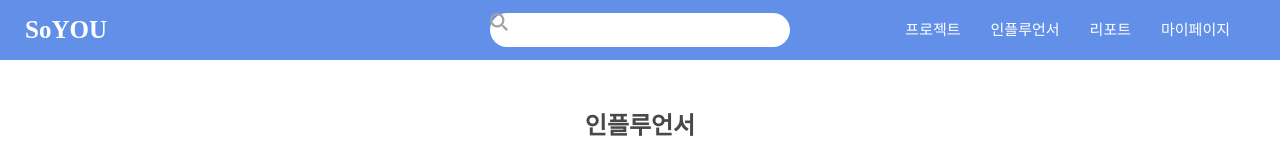
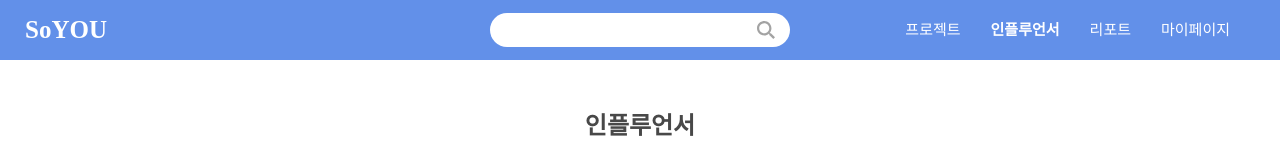
Before and after one commit to ballsona/so-you-front, a Next.js app: page /influencer in a window 1280 px wide. Shown: the top 160 px of the page. Built offline with nearby package versions, Linux system fonts and the light colour scheme; a web font is replaced by a local one.

Commit message:
feat : modify NavigationBar

```diff
--- a/src/components/common/NavigationBar.tsx
+++ b/src/components/common/NavigationBar.tsx
@@ -1,28 +1,42 @@
+import { useRouter } from 'next/router';
+import { NAV_INFO } from '@/constants/navigation';
 import styled from '@emotion/styled';
 import { COLORS } from '@/styles/theme';
 
+import Text from './Text';
 import SearchIcon from '@/assets/icon/search.svg';
-import { NAV_INFO } from '@/constants/navigation';
-import Text from './Text';
 
-const navmenu = ['project', 'influencer', 'report', 'mypage'];
+const navmenu = ['project', 'influencer', 'report', 'mypage'] as const;
 
-const NavigationBar = () => (
+interface NavigationBarProps {
+  activeTab?: (typeof navmenu)[number];
+}
+
+const NavigationBar = ({ activeTab }: NavigationBarProps) => {
+  const router = useRouter();
+  return (
     <Wrapper>
-    <Text size={25} weight="700" color={COLORS.white} className="logo-text">
+      <Text
+        size={25}
+        weight="700"
+        color={COLORS.white}
+        className="logo-text"
+        onClick={() => router.push('/')}
+      >
         SoYOU
       </Text>
       <SearchBar>
-      <SearchIcon className="search-icon" />
+        <SearchIcon />
       </SearchBar>
       <NavListContainer>
         {navmenu.map((menu) => (
           <Text
             key={menu}
             size={15}
-          weight="400"
+            weight={activeTab === menu ? '700' : '400'}
             color={COLORS.white}
             className="nav-item"
+            onClick={() => router.push(NAV_INFO[menu].url)}
           >
             {NAV_INFO[menu].label}
           </Text>
@@ -30,6 +44,7 @@ const NavigationBar = () => (
       </NavListContainer>
     </Wrapper>
   );
+};
 
 export default NavigationBar;
 
@@ -59,7 +74,10 @@ const SearchBar = styled.div`
   top: calc(50% - 17px);
   left: calc(50% - 150px);
 
-  .search-icon {
+  > svg {
+    position: absolute;
+    top: calc(50% - 9px);
+    right: 15px;
   }
 `;
 
@@ -71,4 +89,8 @@ const NavListContainer = styled.div`
   position: absolute;
   top: calc(50% - 11.25px);
   right: 50px;
+
+  .nav-item {
+    cursor: pointer;
+  }
 `;
```
Lines whose indentation alone changed are shown as unchanged.
